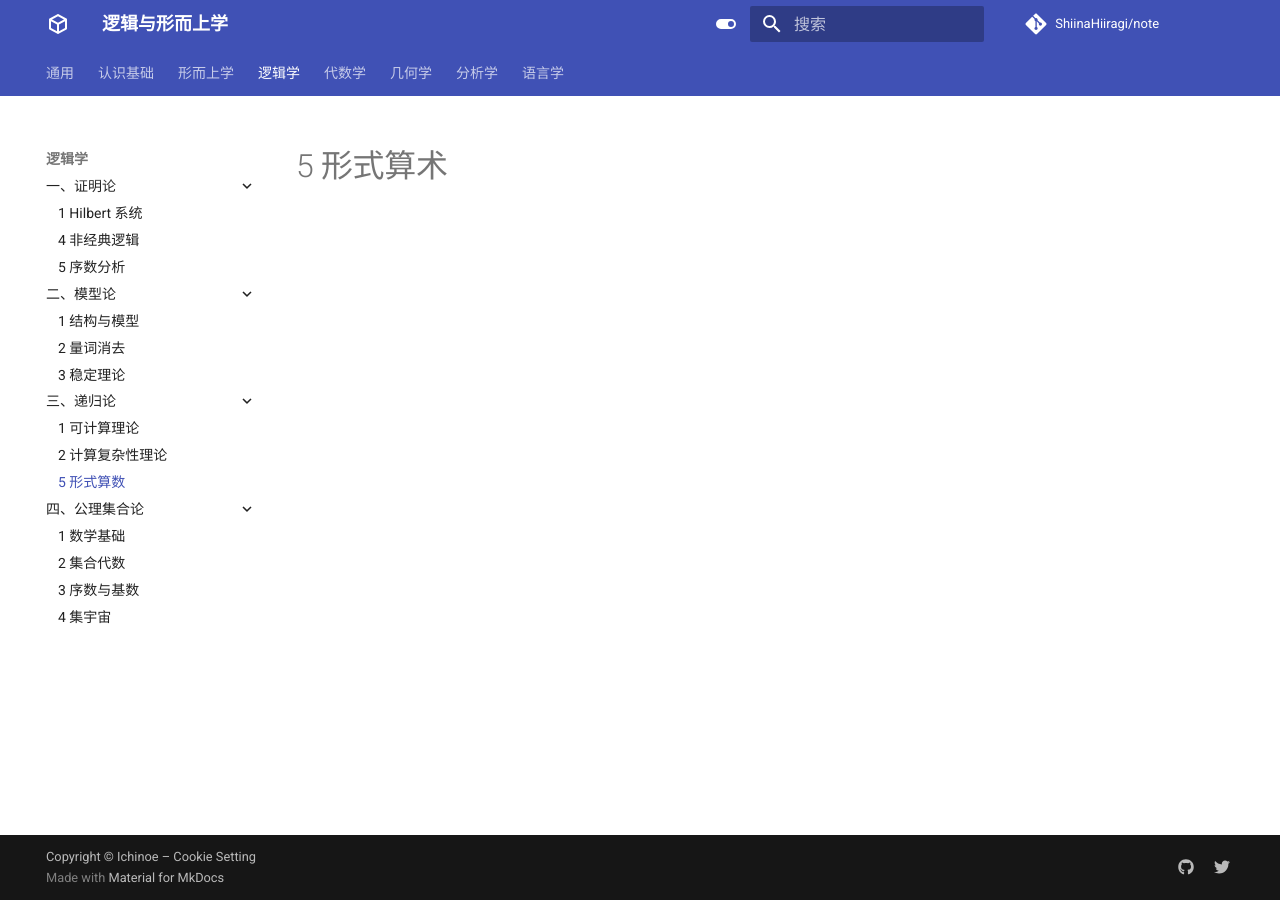
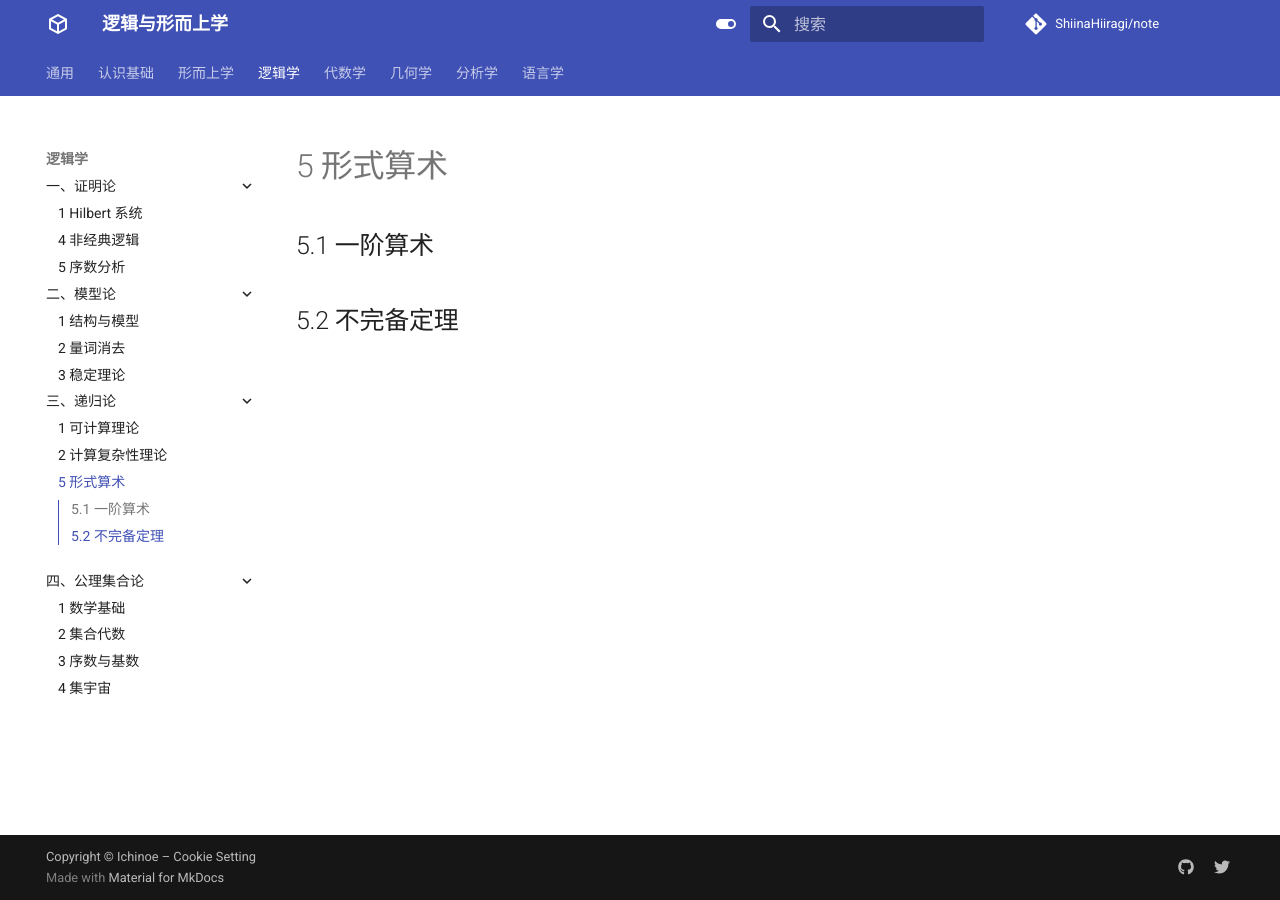
Before and after one commit to ShiinaHiiragi/note, an MkDocs documentation site: the page built from docs/logic/rec/arith.md, in a window 1280 px wide. Built offline with MkDocs 1.6.1 and Material for MkDocs 9.7.7, drawn with Linux system fonts in a browser that asks for light colours; comment, search, counter and statistics services are not loaded.

Commit message:
fix arith

```diff
--- a/docs/logic/rec/arith.md
+++ b/docs/logic/rec/arith.md
@@ -1 +1,5 @@
 # 5 形式算术
+
+## 5.1 一阶算术
+
+## 5.2 不完备定理
--- a/mkdocs.yml
+++ b/mkdocs.yml
@@ -158,7 +158,7 @@ nav:
     - 三、递归论:
       - 1 可计算理论: logic/rec/calc.md
       - 2 计算复杂性理论: logic/rec/cplx.md
-      - 5 形式算数: logic/rec/arith.md
+      - 5 形式算术: logic/rec/arith.md
     - 四、公理集合论:
       - 1 数学基础: logic/set/zfc.md
       - 2 集合代数: logic/set/alg.md
```
